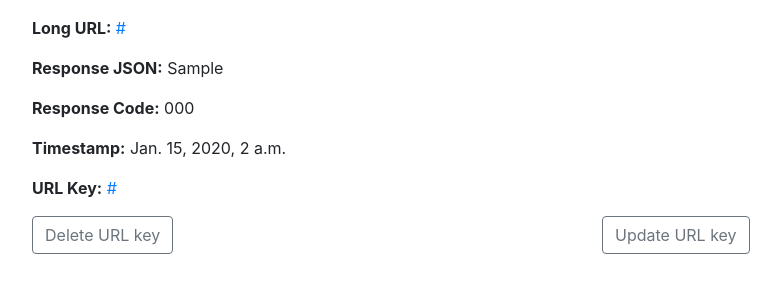
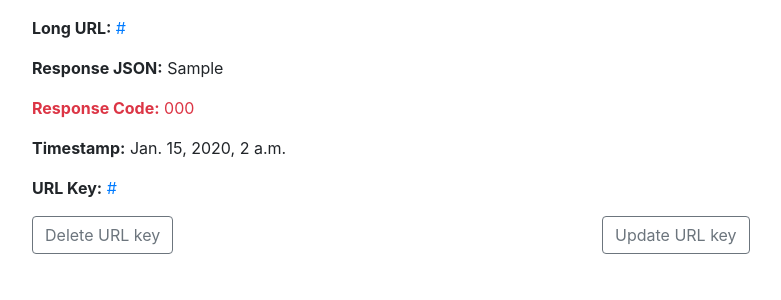
Before and after one commit to rtlee9/inventory_qr, a Django app: template url/templates/url/urlaction_detail.html in a window 1280 px wide. Shown: the part 184-484 px from the top of the page, without its empty margins (53-834 px from the left). Run offline with Django 4.2, Linux system fonts and the light colour scheme; the template is opened without the code that fills it: most values are stand-ins (such as "Sample title", 1, 10 or a date in 2020); data that the repository does not hold is empty; some libraries are stand-ins or nearby versions.

Commit message:
Add color coding for urlaction success vs error

```diff
--- a/url/templates/url/urlaction_detail.html
+++ b/url/templates/url/urlaction_detail.html
@@ -10,7 +10,7 @@
             <p><strong>Action Type:</strong> {{ object.action_type }}</p>
             <p><strong>Long URL:</strong> <a href="{{ object.long_url_cleaned }}">{{ object.long_url }}</a></p>
             <p><strong>Response JSON:</strong> {{ object.response_json }}</p>
-            <p><strong>Response Code:</strong> {{ object.response_code }}</p>
+            <p class="{% if object.response_code == 200 %}text-success{% else %}text-danger{% endif %}"><strong>Response Code:</strong> {{ object.response_code }}</p>
             <p><strong>Timestamp:</strong> {{ object.timestamp|timezone:"America/Los_Angeles" }}</p>
             <p><strong>URL Key:</strong> <a href="https://aws3.link/{{ object.url_key }}">{{ object.url_key }}</a></p>
         </div>
```
